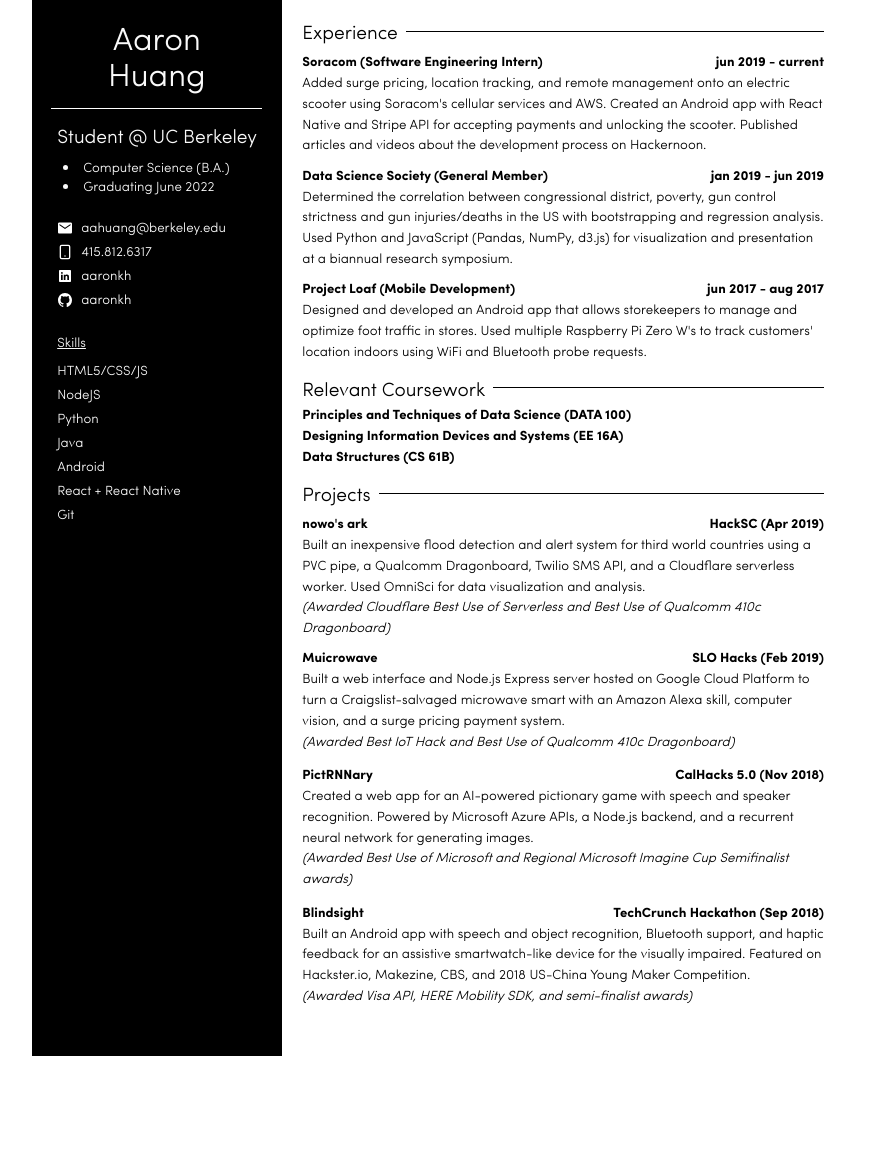
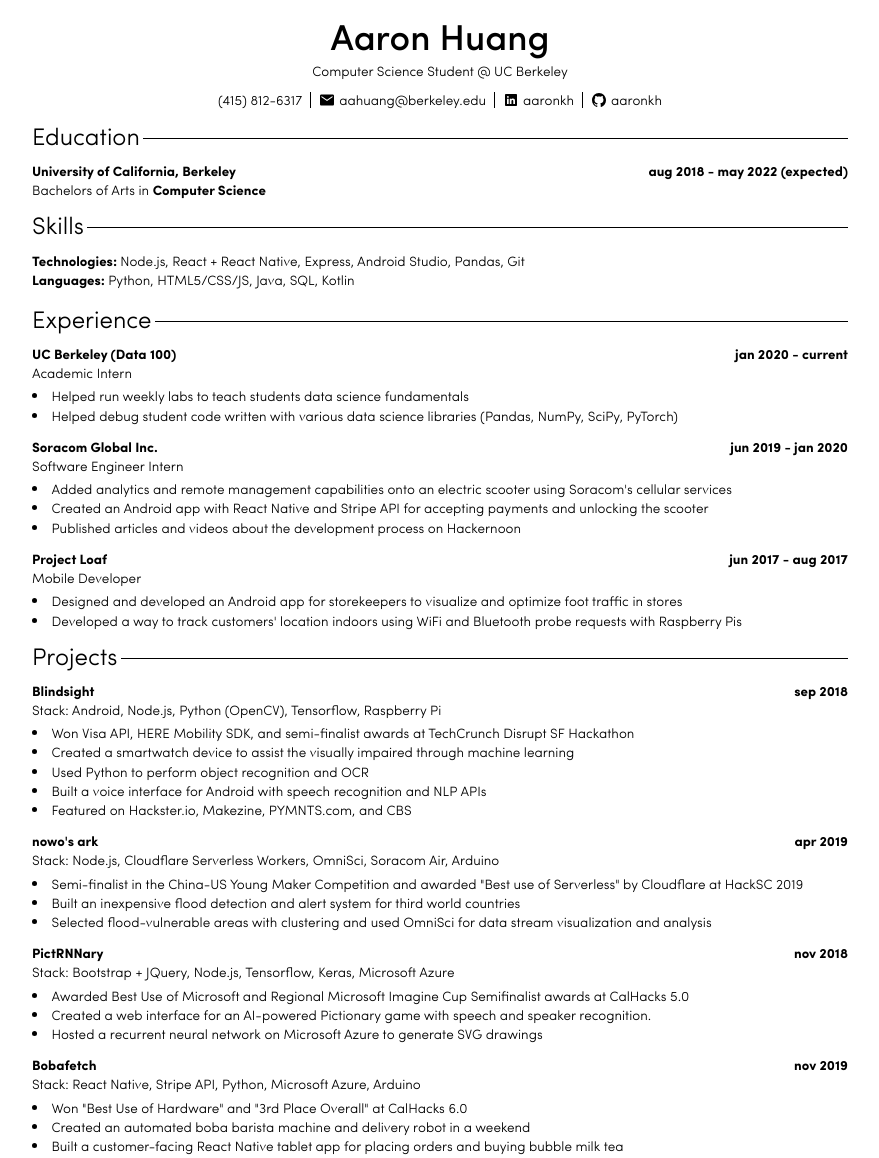
Before and after one commit to aaronkh/resume, a website: page index.pug in a window 1280 px wide. Shown: the whole page, without its empty margins (200-1079 px from the left). Before the commit the page ends 1056 px from the top, so only its background shows below. Drawn offline with nearby package versions, Linux system fonts and the light colour scheme; files that its build step writes are made by us from their sources.

Commit message:
update mar 2020

```diff
--- /dev/null
+++ b/docs/head.css
@@ -0,0 +1,24 @@
+.head {
+    text-align: center;
+}
+
+.head>* {
+    margin-bottom: 6px
+}
+
+.head .contact li {
+    display: inline-flex;
+    padding-right: 8px;
+    padding-left: 8px;
+}
+
+.head #name {
+    font-size: 36px;
+    font-weight: 600
+}
+
+.contact {
+    display: flex;
+    justify-content: center;
+    padding: 8px;
+}
--- /dev/null
+++ b/head.css
@@ -0,0 +1,24 @@
+.head {
+    text-align: center;
+}
+
+.head>* {
+    margin-bottom: 6px
+}
+
+.head .contact li {
+    display: inline-flex;
+    padding-right: 8px;
+    padding-left: 8px;
+}
+
+.head #name {
+    font-size: 36px;
+    font-weight: 600
+}
+
+.contact {
+    display: flex;
+    justify-content: center;
+    padding: 8px;
+}
--- a/index.pug
+++ b/index.pug
@@ -5,6 +5,7 @@ html
     meta(http-equiv='X-UA-Compatible', content='IE=edge,chrome=1')
     meta(name='viewport', content='width=device-width,initial-scale=1')
     title resume
+    link(href="head.css" rel="stylesheet")
     style.
       @font-face {
         font-family: 'sofia';
@@ -21,271 +22,221 @@ html
         src: url('./sofialight.ttf');
       }
       body {
-        background: white;
         font-family: "sofia", Helvetica, sans-serif;
         margin: 0;
-        font-size: 13.3px;
+        font-size: 13.5px;
         padding: 0;
         line-height: 1.13;
-      }
-      #sidebar {
-        background: black;
-        min-width: 2.2in;
-        padding: 1.2rem;
-        color: #FAFAFA
-      }
-      #name {
-        margin-bottom: 1rem;
-        padding-bottom: 1rem;
-        font-size: 2rem;
-        text-align: center;
-        border-bottom: 1px solid white
-      }
-      #sidebar ul {
-        line-height: 1.5rem;
-        padding-left: 0;
-        margin-top: 1.5rem;
-        margin-bottom: 1.5rem
-      }
-      #contact li {
-        list-style-type: none;
-      }
-      #skills .title {
-        text-decoration: underline;
-        margin-bottom: 0.25rem
-      }
-      #skills ul {
-        margin-top: 0.5rem
-      }
-      #skills li {
-        list-style-type: none;
-        display: flex;
-        justify-content: space-between
-      }
-      .stars {
-        display: none;
-        align-items: center;
-        justify-content: flex-end;
-
-      }
-      .stars img {
-        margin: 0;
-        height: 8px;
-        margin-left: 2px
-      }
-      #main {
-        flex-grow: 1;
-        background: white;
-        padding: 1.3rem;
-        padding-right: 1.5rem;
-        display: flex;
-        line-height: 1.3rem;
-        flex-direction: column;
-      }
-      .project {
-        margin-bottom: 0.8rem
-      }
-      .e-head, .project-head {
-        display: flex;
-        flex-direction: row;
-        justify-content: space-between
-      }
-      .section-header {
-        display: flex;
-      }
-      .section-header > .title {
-        font-size: 1.2rem;
-      }
-      .e-head, .project-head {
-        margin-top: 0.6rem;
-        font-weight: 700
-      }
-      .section-header .seperator {
-        background: black;
-        height: 1px;
-        align-self: center;
-        margin-left: 0.5rem;
-        flex-grow: 1
-      }
-      .section {
-        margin-bottom: 1rem
+        padding-bottom: 10rem
       }
       #container {
-        flex-direction: row;
+        background: white;
+        flex-direction: column;
         display: flex;
         width: 8.5in;
         height: 11in;
-        margin: 0 auto
+        margin: 0 auto;
+        padding: 2rem;
+        padding-top: 1rem;
       }
       img {
         height: 16px;
-        transform: translateY(25%);
-        margin-right: 8px;
-        -webkit-filter: invert(100%); /* safari 6.0 - 9.0 */
-        filter: invert(100%);
-        background: white;
+        margin-right: 4px;
       }
-      .card * {
-        display: inline
+      .left {
+        float: left;
       }
-
-      #card-container {
-        padding-top: 6px
+      .right {
+        float: right
       }
-
-      .card-title::after {
-        content: " — "
+      .section-title {
+        font-size: 24px
       }
-      .card-description {
-          font-weight: bold
+      .section {
+        margin-bottom: 12px;
       }
-      #subtitle {
-        font-size: 1.2rem;
-        margin-bottom: -18px
+      .separator-inline {
+        display: inline-block;
+        width: 1px;
+        background: black;
       }
-      #subtitle .sub {
-        font-size: 13.3px;
-        line-height: 1.2rem;
-        padding: 12px;
-        margin: 0;
-        margin-left: 10px
+      a {
+        color: inherit;
+        text-decoration: inherit
       }
-      #subtitle .sub li {
-        padding-left: 4px
+      .section-head {
+        display: flex;
+        align-items: center;
       }
-      #sidebar > *:not(:first-child) {
-        margin-left: 6px
+      .section-separator {
+        background: black;
+        height: 1px;
+        margin-top: 6px;
+        margin-left: 0.2rem;
+        flex-grow: 1
+      }
+      .stack::before {
+        content: "Stack: "
+      }
+      .technologies::before {
+        content: "Technologies: ";
+        font-weight: 800
+      }
+      .languages::before {
+        content: "Languages: ";
+        font-weight: 800
+      }
+      .item {
+        display: flex;
+        flex-direction: column
+      }
+      .item-head .title {
+        font-weight: 800;
+      }
+      .item-head {
+        margin-bottom: 4px;
+        margin-top: 12px;
+        line-height: 1.2rem
+      }
+      .right .title {
+        text-transform: lowercase
+      }
+      .description li {
+        line-height: 1.2rem
       }
   body
     #container
-      #sidebar
-        #name
-          | Aaron
-          br
-          | Huang
-        #subtitle
-          span Student @ UC Berkeley
-          ul.sub
-            li Computer Science (B.A.)
-            li Graduating June 2022
-        #contact
-          ul
-            li
-              img(src="./ico/mail.svg" )
-              | aahuang@berkeley.edu
-            li
-              img(src="./ico/smartphone.svg" )
-              | 415.812.6317
-            li
-              img(src="./ico/linkedin.svg" )
-              | aaronkh
-            li
-              img(src="./ico/github.svg" )
-              | aaronkh
-        #skills
-          .title
-            | Skills
-          ul
-            li
-              div HTML5/CSS/JS
-            li
-              div NodeJS
-            li
-              div Python
-            li
-              div Java
-            li
-              div Android
-            li
-              div React + React Native
-            li
-              div Git
-      #main
-        #e.section
-          .section-header
-            .title Experience
-            .seperator
-          #e-container
-            .e-head
-              .e-title Soracom (Software Engineering Intern)
-              .e-date jun 2019 - current
-            .e-description
-              | Added surge pricing, location tracking, and remote management
-              | onto an electric scooter using  Soracom's cellular services and AWS.
-              | Created an Android app with React Native and
-              | Stripe API for accepting payments and unlocking the scooter.
-              | Published articles and videos about the development process on Hackernoon.
-            .e-head
-              .e-title Data Science Society (General Member)
-              .e-date jan 2019 - jun 2019
-            .e-description
-              | Determined the correlation between
-              | congressional district, poverty, gun control strictness and gun injuries/deaths in the US with
-              | bootstrapping and regression analysis. Used Python and JavaScript (Pandas, NumPy, d3.js)
-              | for visualization and presentation at a biannual research symposium.
-            .e-head
-              .e-title Project Loaf (Mobile Development)
-              .e-date jun 2017 - aug 2017
-            .e-description
-              | Designed and developed an Android app that allows storekeepers
-              | to manage and optimize foot traffic in stores. Used multiple Raspberry Pi Zero W's to track customers'
-              | location indoors using WiFi and Bluetooth probe requests.
-        #cards.section
-          .section-header
-            .title Relevant Coursework
-            .seperator
-          #card-container
-            .card
-              .card-description
-                | Principles and Techniques of Data Science (DATA 100)
-            .card
-              .card-description
-                | Designing Information Devices and Systems (EE 16A)
-            .card
-              .card-description
-                | Data Structures (CS 61B)
-        #projects.section
-          .section-header
-            .title Projects
-            .seperator
-          .project
-            .project-head
-              .project-name nowo's ark
-              .project-date HackSC (Apr 2019)
-            .project-desc
-              | Built an inexpensive flood detection and alert system for third world countries
-              | using a PVC pipe, a Qualcomm Dragonboard, Twilio SMS API, and a Cloudflare serverless worker.
-              | Used OmniSci for data visualization and analysis.
-              br
-              em (Awarded Cloudflare Best Use of Serverless and Best Use of Qualcomm 410c Dragonboard)
-            .project
-              .project-head
-                .project-name Muicrowave
-                .project-date SLO Hacks (Feb 2019)
-              .project-desc
-                | Built a web interface and Node.js Express server hosted on Google Cloud Platform to
-                | turn a Craigslist-salvaged microwave smart with
-                | an Amazon Alexa skill, computer vision, and a surge pricing payment system.
-                br
-                em (Awarded Best IoT Hack and Best Use of Qualcomm 410c Dragonboard)
-            .project
-              .project-head
-                .project-name PictRNNary
-                .project-date CalHacks 5.0 (Nov 2018)
-              .project-desc
-                | Created a web app for an AI-powered pictionary game with speech and speaker recognition.
-                | Powered by Microsoft Azure APIs, a Node.js backend, and a recurrent neural network
-                | for generating images.
-                br
-                em (Awarded Best Use of Microsoft and Regional Microsoft Imagine Cup Semifinalist awards)
-            .project
-              .project-head
-                .project-name Blindsight
-                .project-date TechCrunch Hackathon (Sep 2018)
-              .project-desc
-                | Built an Android app with speech and object recognition,
-                | Bluetooth support, and haptic feedback
-                | for an assistive smartwatch-like device for the visually impaired. Featured on Hackster.io,
-                | Makezine, CBS, and 2018 US-China Young Maker Competition.
-                br
-                em (Awarded Visa API, HERE Mobility SDK, and semi-finalist awards)
+      .head
+        #name Aaron Huang
+        #subtitle Computer Science Student @ UC Berkeley
+        .contact
+          li#phone (415) 812-6317
+          .separator-inline
+          li#email
+            img(src="./ico/mail.svg")
+            a(href="mailto:aahuang@berkeley.edu") aahuang@berkeley.edu
+          .separator-inline
+          li#linkedin
+            img(src="./ico/linkedin.svg")
+            a(href="https://www.linkedin.com/in/aaronkh") aaronkh
+          .separator-inline
+          li#github
+            img(src="./ico/github.svg")
+            a(href="https://www.github.com/aaronkh") aaronkh
+      .section
+        .section-head
+          .section-title Education
+          .section-separator
+        .section-inner
+          .item-head
+            .left
+              .title
+                b University of California, Berkeley
+              .subtitle Bachelors of Arts in
+                b Computer Science
+            .right
+              .title Aug 2018 - May 2022 (expected)
+      .section
+        .section-head
+          .section-title Skills
+          .section-separator
+        .item-head
+          .technologies Node.js, React + React Native, Express, Android Studio, Pandas, Git
+          .languages Python, HTML5/CSS/JS, Java, SQL, Kotlin
+      .section
+        .section-head
+          .section-title Experience
+          .section-separator
+        .section-inner
+          .item
+            .item-head
+              .left
+                .title UC Berkeley (Data 100)
+                .subtitle Academic Intern
+              .right
+                .title Jan 2020 - current
+            .description
+              li Helped run weekly labs to teach students data science fundamentals
+              li Helped debug student code written with various data science libraries (Pandas, NumPy, SciPy, PyTorch)
+          .item
+            .item-head
+              .left
+                .title Soracom Global Inc.
+                .subtitle Software Engineer Intern
+              .right
+                .title Jun 2019 - Jan 2020
+            .description
+              li Added analytics and remote management capabilities onto an electric scooter using Soracom's cellular services
+              li Created an Android app with React Native and Stripe API for accepting payments and unlocking the scooter
+              li Published articles and videos about the development process on Hackernoon
+          .item
+            .item-head
+              .left
+                .title Project Loaf
+                .subtitle Mobile Developer
+              .right
+                .title Jun 2017 - Aug 2017
+            .description
+              li Designed and developed an Android app for storekeepers to visualize and optimize foot traffic in stores
+              li Developed a way to track customers' location indoors using WiFi and Bluetooth probe requests with Raspberry Pis
+      .section
+        .section-head
+          .section-title Projects
+          .section-separator
+        .section-inner
+          .item
+            .item-head
+              .left
+                .title Blindsight
+                .subtitle.stack Android, Node.js, Python (OpenCV), Tensorflow, Raspberry Pi
+              .right
+                .title Sep 2018
+            .description
+              li Won Visa API, HERE Mobility SDK, and semi-finalist awards at TechCrunch Disrupt SF Hackathon
+              li Created a smartwatch device to assist the visually impaired through machine learning
+              li Used Python to perform object recognition and OCR
+              li Built a voice interface for Android with speech recognition and NLP APIs
+              li Featured on Hackster.io, Makezine, PYMNTS.com, and CBS
+          .item
+            .item-head
+              .left
+                .title nowo's ark
+                .subtitle.stack Node.js, Cloudflare Serverless Workers, OmniSci, Soracom Air, Arduino
+              .right
+                .title Apr 2019
+            .description
+              li Semi-finalist in the China-US Young Maker Competition and awarded "Best use of Serverless" by Cloudflare at HackSC 2019
+              li Built an inexpensive flood detection and alert system for third world countries
+              li Selected flood-vulnerable areas with clustering and used OmniSci for data stream visualization and analysis
+          .item
+            .item-head
+              .left
+                .title PictRNNary
+                .subtitle.stack Bootstrap + JQuery, Node.js, Tensorflow, Keras, Microsoft Azure
+              .right
+                .title Nov 2018
+            .description
+              li Awarded Best Use of Microsoft and Regional Microsoft Imagine Cup Semifinalist awards at CalHacks 5.0
+              li Created a web interface for an AI-powered Pictionary game with speech and speaker recognition.
+              li Hosted a recurrent neural network on Microsoft Azure to generate SVG drawings
+          .item
+            .item-head
+              .left
+                .title Bobafetch
+                .subtitle.stack React Native, Stripe API, Python, Microsoft Azure, Arduino
+              .right
+                .title Nov 2019
+            .description
+              li Won "Best Use of Hardware" and "3rd Place Overall" at CalHacks 6.0
+              li Created an automated boba barista machine and delivery robot in a weekend
+              li Built a customer-facing React Native tablet app for placing orders and buying bubble milk tea
+          //- .item
+          //-   .item-head
+          //-     .left
+          //-       .title Augmented Reality for Visually Impaired People
+          //-       .subtitle.stack Microsoft Hololens, Unity (C#), Google Cloud Vision API
+          //-     .right
+          //-       .title Sep 2019 - current
+          //-   .description
+          //-     li Added gesture support to a Microsoft Hololens application aimed at helpingblind/visually impaired people navigate their surroundings
+          //-     li Worked on a more efficient wall detection method and obstacle warning system
```
Also changed, not shown: docs/index.html, 1 other file.
